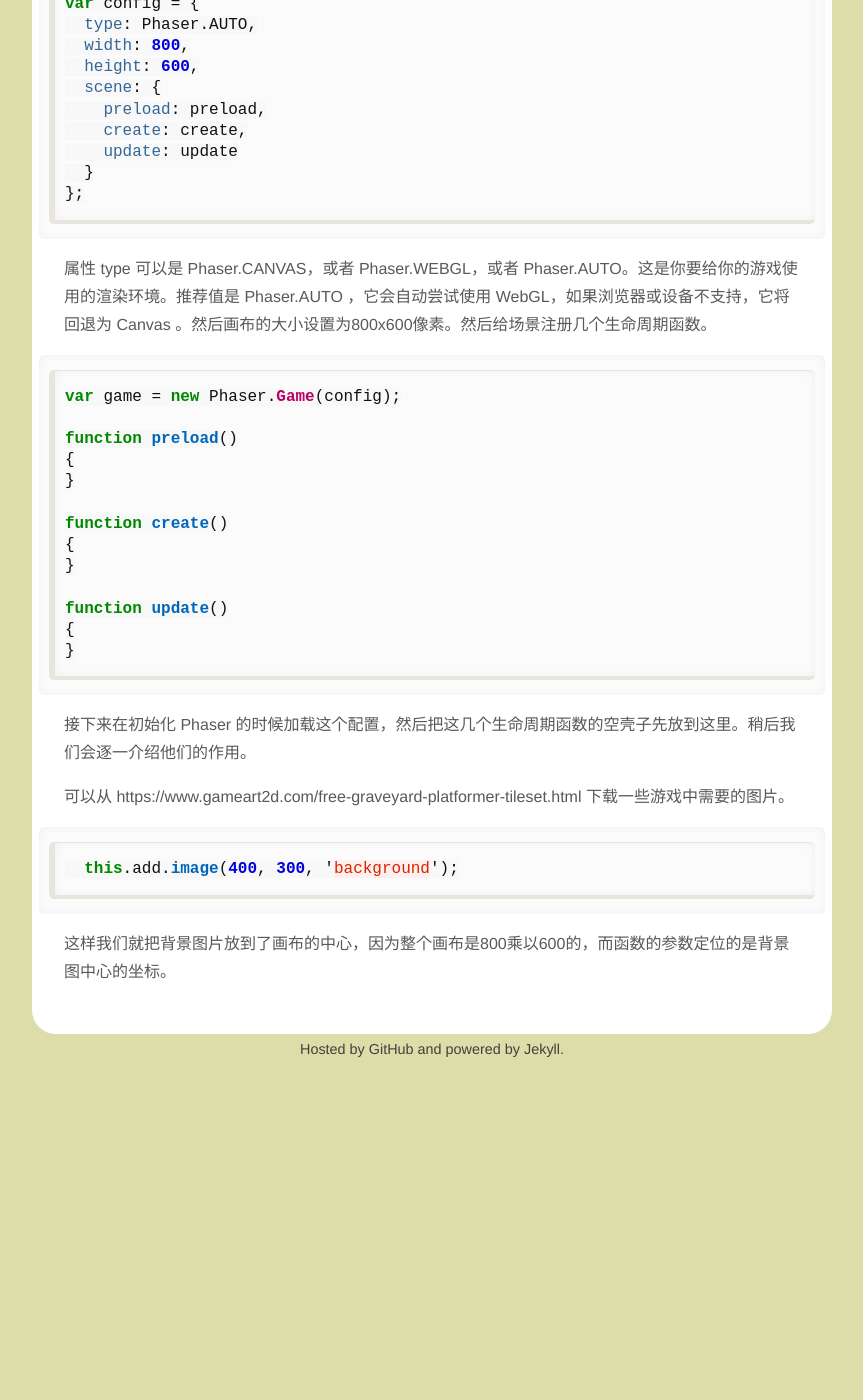
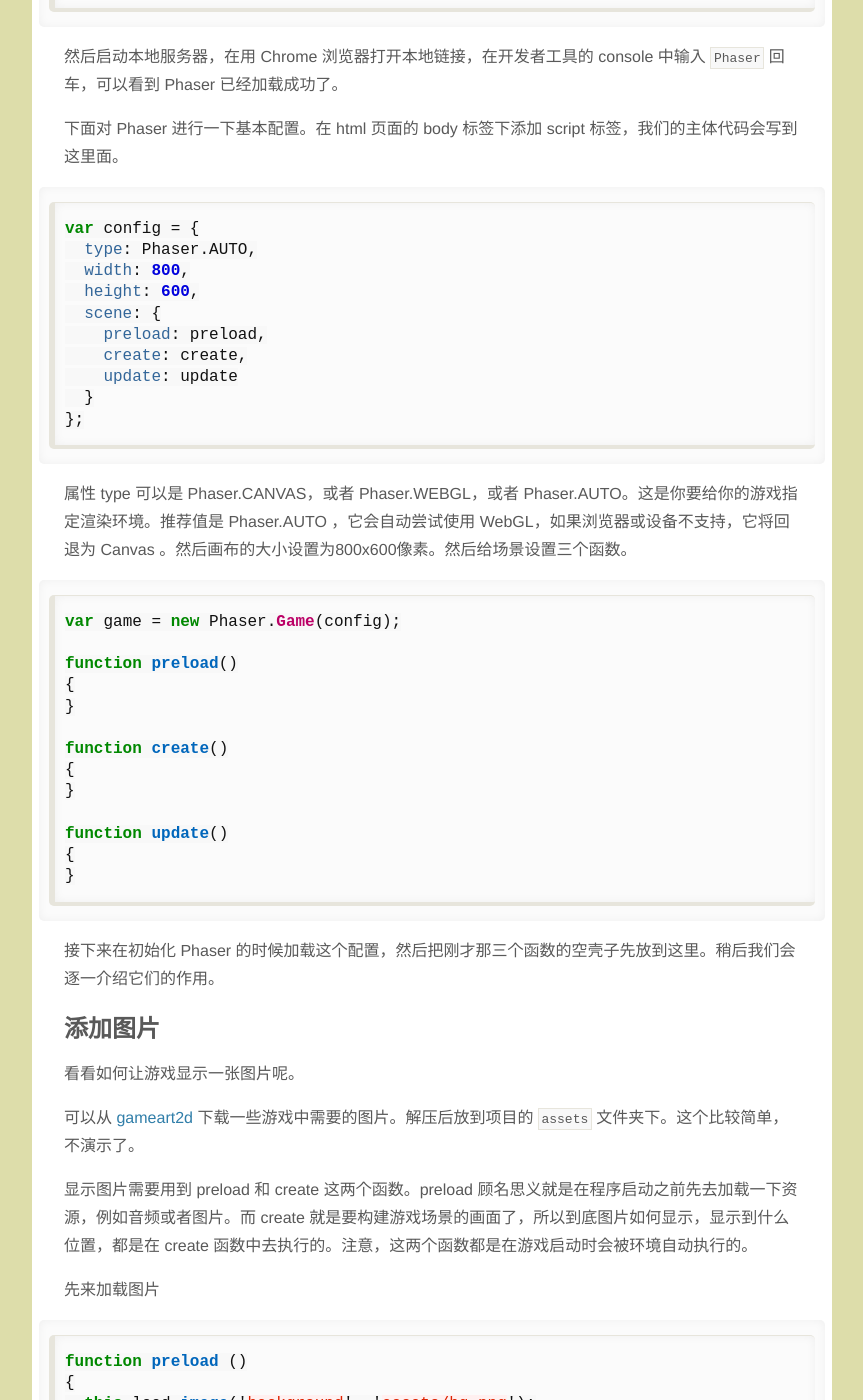
Before and after one commit to beepcrypto/beepcrypto.github.io, a Jekyll site: the page built from episodes/phaser.md, in a window 1280 px wide and 1400 px high, scrolled down 1299 px. Shown: the whole window, without its empty margins (208-1071 px from the left). Built offline with Jekyll 4.4.1, drawn with Linux system fonts in a browser that asks for light colours; before the commit the page ends 2392 px from its top, so only the background shows below that; some of the changed text lies outside the part shown.

Commit message:
last step

````diff
--- a/episodes/phaser.md
+++ b/episodes/phaser.md
@@ -3,13 +3,23 @@
 title: 如何用 Phaser 开发一个简单的网页游戏
 ---
 
-我们估计 NFT 游戏接下来会迎来一个爆发期，这个视频里给大家演示一下如何快速上手 [phaser](https://phaser.io/) 。Phaser 是一套 HTML5 游戏开发框架。注意，它的特点就是可以跟 [Moralis](https://moralis.io/) 和 [Aavegotchi](https://aavegotchi.com/) 无缝配合使用。Moralis 是一个区块链开发平台，让前端开发者可以用 JS 接口直接调用用户的区块链信息。Aavegotchi 是 NFT 数字收藏品，一个很可爱的幽灵形象，可以直接出现在游戏里。不过这个视频里面我们先不碰 Moralis 和 Aavegochi ，只是先上手 Phaser 。
+我们估计 NFT 游戏接下来会迎来一个爆发期，这个视频里给大家演示一下如何快速上手 [phaser](https://phaser.io/) 。Phaser 是一套 HTML5 游戏开发框架。注意，它的优势是可以跟 [Moralis](https://moralis.io/) 和 [Aavegotchi](https://aavegotchi.com/) 无缝配合。Moralis 是一个区块链开发平台，让前端开发者可以用 JS 接口直接调用用户的区块链信息。Aavegotchi 是 NFT 数字收藏品，一个很可爱的幽灵形象，可以直接出现在游戏里。不过这个视频里面我们先不碰 Moralis 和 Aavegochi ，只是先上手 Phaser 。
 
-看完这个视频大家可以动手做出这样的一个游戏场景。有一个小幽灵站在一个平台上，我们可以用键盘控制它左右移动，可以让它跳起来，如果不小心它也会从平台上掉下来。
+看完这个视频大家可以动手做出这样的一个游戏场景。有一个小幽灵站在一个平台上，我们可以用键盘控制它左右移动，可以让它跳起来，如果不小心它也会从平台上掉下来。首先说明一下，咱们这里演示的所有的代码，官方教程里面都有，到 [Phaser 官网](https://phaser.io)，点学习，然后可以看到官方教程了，这里有更详细的讲解，可以作为进一步的学习资料。
 
-好下面来进入动手部分。首先说明一下，咱们这里演示的所有的代码，官方教程里面都有，到 [Phaser 官网](https://phaser.io)，点学习，然后可以看到官方教程了，这里有更详细的讲解，可以作为进一步的学习资料。
 
-创建一个文件夹 `mkdir demo` ，用自己的编辑器打开这个文件夹，我用的是 vscode ，创建 index.html 文件。构建出 html 文件的基本骨架。
+## 基本配置
+
+好下面来进入动手部分。先把项目的基本骨架搭建起来。
+
+
+创建一个文件夹
+
+```
+mkdir demo
+```
+
+用自己的编辑器打开这个文件夹，我用的是 vscode ，创建 index.html 文件。构建出 html 文件的基本骨架。
 
 ```html
 <html>
@@ -49,8 +59,7 @@
 };
 ```
 
-
-属性 type 可以是 Phaser.CANVAS，或者 Phaser.WEBGL，或者 Phaser.AUTO。这是你要给你的游戏使用的渲染环境。推荐值是 Phaser.AUTO ，它会自动尝试使用 WebGL，如果浏览器或设备不支持，它将回退为 Canvas 。然后画布的大小设置为800x600像素。然后给场景注册几个生命周期函数。
+属性 type 可以是 Phaser.CANVAS，或者 Phaser.WEBGL，或者 Phaser.AUTO。这是你要给你的游戏指定渲染环境。推荐值是 Phaser.AUTO ，它会自动尝试使用 WebGL，如果浏览器或设备不支持，它将回退为 Canvas 。然后画布的大小设置为800x600像素。然后给场景设置三个函数。
 
 ```js
 var game = new Phaser.Game(config);
@@ -68,16 +77,186 @@
 }
 ```
 
-接下来在初始化 Phaser 的时候加载这个配置，然后把这几个生命周期函数的空壳子先放到这里。稍后我们会逐一介绍他们的作用。
+接下来在初始化 Phaser 的时候加载这个配置，然后把刚才那三个函数的空壳子先放到这里。稍后我们会逐一介绍它们的作用。
+
+
+## 添加图片
+
+看看如何让游戏显示一张图片呢。
+
+可以从 [gameart2d](https://www.gameart2d.com/free-graveyard-platformer-tileset.html) 下载一些游戏中需要的图片。解压后放到项目的 `assets` 文件夹下。这个比较简单，不演示了。
+
+显示图片需要用到 preload 和 create 这两个函数。preload 顾名思义就是在程序启动之前先去加载一下资源，例如音频或者图片。而 create 就是要构建游戏场景的画面了，所以到底图片如何显示，显示到什么位置，都是在 create 函数中去执行的。注意，这两个函数都是在游戏启动时会被环境自动执行的。
+
+先来加载图片
+
+```js
+function preload ()
+{
+  this.load.image('background', 'assets/bg.png');
+}
+```
+
+两个参数，一个是给这个图片起个名字，方便后面调用，这里叫 background ，第二个参数就是图片路径了，是刚才我下载的一张大背景图。
+
+
+那到底显示到什么位置呢？
+
+```js
+this.add.image(400, 300, 'background');
+```
+
+这就要到 create 函数中去写了，三个参数，前两个是图片中心的横纵坐标，最后一个是图片的名字。浏览器中可以看到，背景图片放到了画布的中心，因为整个画布是800乘以600的。400和300刚好是中心位置。
+
+这样，我们的游戏中就显示出一张图片了。我们也算完成了一项肉眼可以的进展，是不是很有成就感呢？
+
+## 设置动态人物
+
+但是接下来要做的事情就更酷了。游戏中人物肯定是要动的，那么怎么去添加一个可以动起来的游戏人物呢？
+
+```js
+physics: {
+  default: 'arcade',
+  arcade: {
+      gravity: { y: 300 },
+      debug: false
+  }
+}
+```
+
+一个游戏人物是要处于一个物理场景下的。到配置部分添加一个名为 arcade 的物理状态。重力设置 y 方向，那么人物就会被来自下方的引力，很显然，这里也允许配置让引力来自上方或者水平方向。debug 这一项的作用稍后会看到。
+
+Arcade 这个物理场景下有两种类型的物体，一种是静态的，另外一种是动态的。静态的就是不受外力影响的，总是静静的原地不动。动态的物体，可以有速度，会收到重力影响，可以跟其他物体发生碰撞。
+
+```js
+var platforms;
+```
+
+```js
+this.load.image('ground', 'assets/tile.png');
+```
+
+```js
+platforms = this.physics.add.staticGroup();
+platforms.create(470, 400, 'ground');
+```
+
+添加一个全局变量来存放静态物体。到 preload 函数中，加载一个合适的图片，到 create 函数中，先来添加一个静态物体，设置合适的坐标摆放一下。
+
+浏览器可以看到，图片有点太大了。
+
+```js
+platforms.create(470, 400, 'ground').setScale(0.5)
+```
+
+所以添加 `setScale` 把大小变成原来的50%。
+
+
+```js
+ debug: true
+```
+
+但是现在隐含了一个问题。把 debug 模式打开。可以看到虽然图片缩小了，但是原有的区域，还是被占据者，所以如果未来有动态的人物站在上面，那么人物就是悬空的。
+
+
+```js
+platforms.create(470, 400, 'ground').setScale(0.5).refreshBody();
+```
+
+可以添加 `refreshBody` 进来，这样，实际区域就和图片吻合了。
+
+```js
+platforms.create(470, 400, 'ground').setScale(0.5).refreshBody();
+platforms.create(533, 400, 'ground').setScale(0.5).refreshBody();
+platforms.create(594, 400, 'ground').setScale(0.5).refreshBody();
+platforms.create(657, 400, 'ground').setScale(0.5).refreshBody();
+```
+
+接下来，把图片摆成一排，形成一个平台。
+
+
+好，静态物体添加好了，下面来添加可以移动的人物。
+
+```js
+var player;
+```
+
+声明一个全局变量。
+
+```js
+this.load.image('player', 'assets/player.png');
+```
+
+preload 中加载图片。
+
+```js
+player = this.physics.add.sprite(500, 250, 'player').setScale(0.3).refreshBody();
+```
+
+用 `add.sprite` 来添加一个动态物体。和静态物体一样，也设置坐标，缩放，然后 refreshBody 。
+
+浏览器中看一下，我们希望的效果肯定是人物能站到平台上，但是实际却会掉下来。
+
+```js
+this.physics.add.collider(player, platforms);
+```
+
+需要做的是到 create 函数中添加这一句，这样，两个物体之间就会碰撞，而不是直接忽视。
+
+
+但是如何让这个小人物动起来呢？这里的主角就是 update 函数了。一个游戏之所以人眼看起来图像很平滑，就是因为场景会在一秒之内更新很多次。update 函数会在游戏启动后，每秒被执行60次。
+
+```js
+var cursors;
+```
+
+定义一个全局变量 cursors 。
+
+```js
+cursors = this.input.keyboard.createCursorKeys();
+```
+
+create 函数里面添加这一条，一般通过 cursors 获取到键盘状态。
+
+
+```js
+if (cursors.left.isDown)
+{
+  player.setVelocityX(-160);
+}
+else if (cursors.right.isDown)
+{
+  player.setVelocityX(160);
+}
+else {
+  player.setVelocityX(0);
+}
+
+```
+
+update 中的函数很直观。如果做方向键被按下，那就让人物获得一向左的速度，如果右键按下那就速度向右，抬起左右键的时候，让速度归零。
+
+
+还有一种情况就是我们希望人物能跳起来。
+
+
+```js
+player.setBounce(0.4);
+```
+
+create 函数中添加一下落地反弹的力度。
+
+```js
+if (cursors.up.isDown && player.body.touching.down)
+{
+    player.setVelocityY(-330);
+}
+```
+
+`player.body.touching.down` 保证了，只有当人物的下方是跟其他物体接触的时候，按方向键才会有向上的速度。具体的介绍可以参考官网的 [API 文档](https://newdocs.phaser.io/docs/3.55.2/Phaser.Physics.Arcade.Body#touching)
 
 
 
+## 总结
 
-
-可以从 https://www.gameart2d.com/free-graveyard-platformer-tileset.html 下载一些游戏中需要的图片。
-
-```js
-  this.add.image(400, 300, 'background');
-```
-
-这样我们就把背景图片放到了画布的中心，因为整个画布是800乘以600的，而函数的参数定位的是背景图中心的坐标。
+把 `debug` 改成 false ，这样浏览器中可以看到，我们可以正常控制人物了。
````
